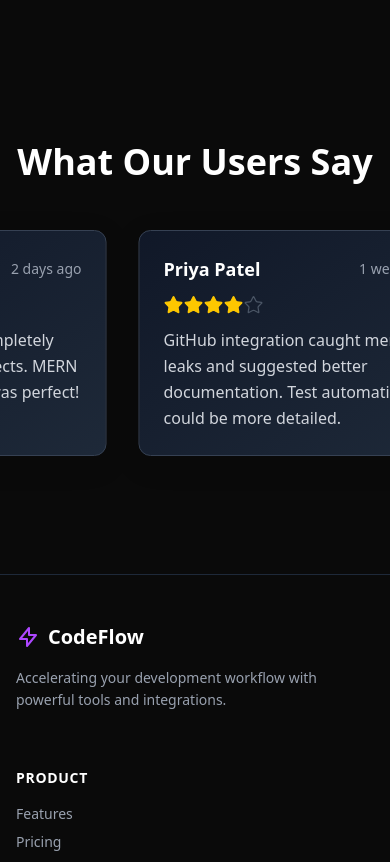
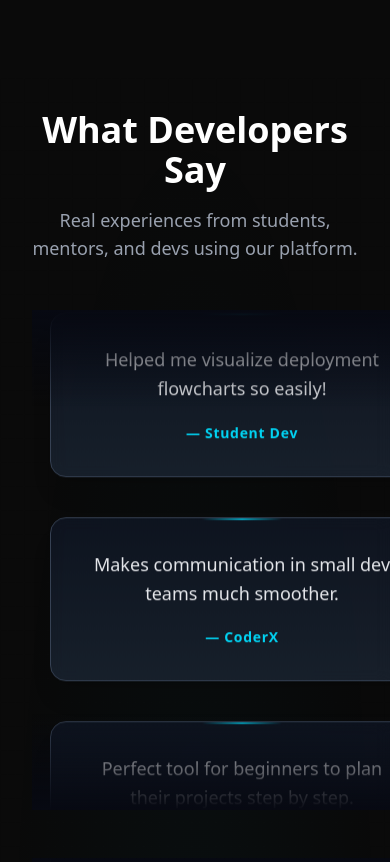
Before and after one commit to YuviX-514/codeFlow, a React (Vite) app in the folder frontend/: page / in a window 390 px wide. Shown: the part 5151-6013 px from the top of the page. Built offline with nearby package versions, Linux system fonts and the light colour scheme.

Commit message:
review section updated

```diff
--- a/frontend/components/Review.jsx
+++ b/frontend/components/Review.jsx
@@ -1,101 +1,118 @@
 import React from "react";
-import { Star } from "lucide-react";
-import { motion } from "framer-motion";
 
-const reviews = [
-  {
-    username: "Aarav Sharma",
-    rating: 5,
-    comment: "AI-guided flowcharts completely changed how I plan projects. MERN stack recommendation was perfect!",
-    date: "2 days ago",
-    featureUsed: "Flowchart Generator",
-    avatar: "👨‍💻"
-  },
-  {
-    username: "Priya Patel",
-    rating: 4,
-    comment: "GitHub integration caught memory leaks and suggested better documentation. Test automation could be more detailed.",
-    date: "1 week ago",
-    featureUsed: "Code Refactoring",
-    avatar: "👩‍💻"
-  },
-  {
-    username: "Rohan Verma",
-    rating: 5,
-    comment: "Staggered deployment is genius! Fixed XSS issues early thanks to security tests.",
-    date: "3 days ago",
-    featureUsed: "Partial Deployment",
-    avatar: "🧑‍🎓"
-  },
-  {
-    username: "Neha Gupta",
-    rating: 4,
-    comment: "Tech stack alternatives saved me. PostgreSQL suggestion was clear and helpful.",
-    date: "5 days ago",
-    featureUsed: "Tech Stack Advisor",
-    avatar: "👩‍🔧"
-  },
-  {
-    username: "Vikram Singh",
-    rating: 3,
-    comment: "AI over-complicated a simple todo app, but component splitting suggestions were great.",
-    date: "1 day ago",
-    featureUsed: "Architecture Planning",
-    avatar: "👨‍🏫"
-  }
+const reviewsLeft = [
+  { id: 1, name: "Mentor", text: "Perfect tool for beginners to plan their projects step by step." },
+  { id: 2, name: "Student Dev", text: "Helped me visualize deployment flowcharts so easily!" },
+  { id: 3, name: "CoderX", text: "Makes communication in small dev teams much smoother." },
 ];
 
+const reviewsMiddle = [
+  { id: 1, name: "Anjali", text: "Loved how it suggested tech stacks based on my project idea." },
+  { id: 2, name: "Rahul", text: "Automated testing built-in? That's a lifesaver for beginners." },
+  { id: 3, name: "Karan", text: "I could deploy and cross-check changes live. Amazing!" },
+];
 
-const ReviewCard = ({ review }) => (
-  <div className="min-w-[300px] max-w-[320px] bg-gradient-to-br from-gray-900 to-gray-800 rounded-xl p-6 mx-4 flex-shrink-0 border border-gray-700 hover:border-gray-600 transition-all duration-300 shadow-[0_8px_30px_rgb(0,0,0,0.12)] hover:shadow-[0_8px_30px_rgb(0,0,0,0.3)]">
-    <div className="flex items-center justify-between mb-3">
-      <span className="font-bold text-white text-lg">{review.username}</span>
-      <span className="text-gray-400 text-sm">{review.date}</span>
-    </div>
-    <div className="flex mb-3">
-      {[1, 2, 3, 4, 5].map((star) => (
-        <Star
-          key={star}
-          fill={star <= review.rating ? "currentColor" : "none"}
-          strokeWidth={1.5}
-          className={`w-5 h-5 ${star <= review.rating ? "text-yellow-400" : "text-gray-600"}`}
-        />
-      ))}
-    </div>
-    <p className="text-gray-300 leading-relaxed">{review.comment}</p>
-  </div>
-);
+const reviewsRight = [
+  { id: 1, name: "Priya", text: "Clean interface, kept my code structured and documented." },
+  { id: 2, name: "Vikram", text: "Collaboration features made my college project shine." },
+  { id: 3, name: "Sanya", text: "Beginner-friendly but powerful enough for advanced devs." },
+];
 
-const Review = () => {
-  const repeatedReviews = [...reviews, ...reviews, ...reviews];
+function ReviewCard({ name, text }) {
+  return (
+    <div className="relative w-96 mx-auto select-none group">
+      <div className="relative bg-gradient-to-b from-gray-900/70 to-gray-800/70 backdrop-blur-sm
+                      rounded-2xl p-8 text-center
+                      border border-gray-700 hover:border-cyan-400/50 transition-all duration-300 shadow-xl
+                      group-hover:shadow-cyan-400/10 group-hover:shadow-lg">
+        {/* accent line */}
+        <div className="absolute top-0 left-1/2 -translate-x-1/2 w-20 h-0.5 bg-gradient-to-r from-transparent via-cyan-400/70 to-transparent" />
 
-  return (
-    <div className="relative overflow-hidden py-16">
-      <h2 className="text-4xl font-bold text-center text-white mb-12">
-        What Our <span className="text-transparent bg-clip-text bg-white">Users Say</span>
-      </h2>
+        <p className="text-lg text-gray-200 leading-relaxed mb-4">{text}</p>
+        <span className="text-sm font-semibold tracking-wider text-cyan-400">— {name}</span>
 
-      <div className="relative h-[280px]">
-        {/* First carousel */}
-        <motion.div
-          className="flex absolute top-0 left-0"
-          animate={{ x: ["0%", "-20.33%"] }}
-          transition={{
-            repeat: Infinity,
-            repeatType: "loop",
-            duration: 30,
-            ease: "linear",
-          }}
-        >
-          {repeatedReviews.map((review, idx) => (
-            <ReviewCard key={`first-${idx}`} review={review} />
-          ))}
-        </motion.div>
-
-
+        {/* hover glow */}
+        <div className="absolute inset-0 rounded-2xl opacity-0 group-hover:opacity-100 transition-opacity duration-300 pointer-events-none"
+             style={{ boxShadow: 'inset 0 0 16px rgba(0,255,255,0.08)' }} />
       </div>
     </div>
   );
-};
+}
 
-export default Review;
+function VerticalMarquee({ direction = "up", speed = 18, items }) {
+  const dirClass = direction === "up" ? "marquee-up" : "marquee-down";
+  return (
+    <div className="relative overflow-hidden h-[500px] w-[420px]">
+      {/* fade masks */}
+      <div className="pointer-events-none absolute inset-x-0 top-0 h-24 z-20 bg-gradient-to-b from-[#070912] to-transparent" />
+      <div className="pointer-events-none absolute inset-x-0 bottom-0 h-24 z-20 bg-gradient-to-t from-[#070912] to-transparent" />
+
+      {/* scrolling track */}
+      <div
+        className={`marquee-track ${dirClass}`}
+        style={{ animationDuration: `${speed}s` }}
+      >
+        <div className="marquee-group">
+          {items.map((r) => (
+            <ReviewCard key={`A-${r.id}`} name={r.name} text={r.text} />
+          ))}
+        </div>
+        <div className="marquee-group" aria-hidden>
+          {items.map((r) => (
+            <ReviewCard key={`B-${r.id}`} name={r.name} text={r.text} />
+          ))}
+        </div>
+      </div>
+    </div>
+  );
+}
+
+export default function ThreeMarquees() {
+  return (
+    <div className="min-h-screen w-full flex flex-col items-center justify-center pt- 30 p-8 pb-35 relative">
+      {/* subtle grid pattern */}
+      <div className="pointer-events-none absolute inset-0 opacity-10 bg-[linear-gradient(to_right,#80808012_1px,transparent_1px),linear-gradient(to_bottom,#80808012_1px,transparent_1px)] bg-[size:24px_24px]" />
+
+      {/* radial gradient */}
+      <div className="pointer-events-none absolute inset-0 opacity-30 bg-[radial-gradient(ellipse_at_center,rgba(0,180,216,0.1)_0%,transparent_70%)]" />
+
+      {/* 🏷️ Heading */}
+      <div className="relative z-10 text-center mb-12">
+        <h2 className="text-4xl md:text-5xl font-bold text-white mb-4">
+          What Developers Say
+        </h2>
+        <p className="text-gray-400 text-lg max-w-2xl mx-auto">
+          Real experiences from students, mentors, and devs using our platform.
+        </p>
+      </div>
+
+      {/* Three columns */}
+      <div className="grid grid-cols-1 md:grid-cols-3 gap-12 max-w-7xl mx-auto">
+        <VerticalMarquee direction="up" speed={20} items={reviewsLeft} />
+        <VerticalMarquee direction="down" speed={24} items={reviewsMiddle} />
+        <VerticalMarquee direction="up" speed={22} items={reviewsRight} />
+      </div>
+
+      <style>{`
+        .marquee-track {
+          display: flex;
+          flex-direction: column;
+          align-items: center;
+          gap: 40px;
+          animation-timing-function: linear;
+          animation-iteration-count: infinite;
+        }
+        .marquee-group {
+          display: flex;
+          flex-direction: column;
+          align-items: center;
+          gap: 40px;
+        }
+        @keyframes scroll-up { from { transform: translateY(0); } to { transform: translateY(-50%); } }
+        @keyframes scroll-down { from { transform: translateY(-50%); } to { transform: translateY(0); } }
+        .marquee-up   { animation-name: scroll-up; }
+        .marquee-down { animation-name: scroll-down; }
+      `}</style>
+    </div>
+  );
+}
```
